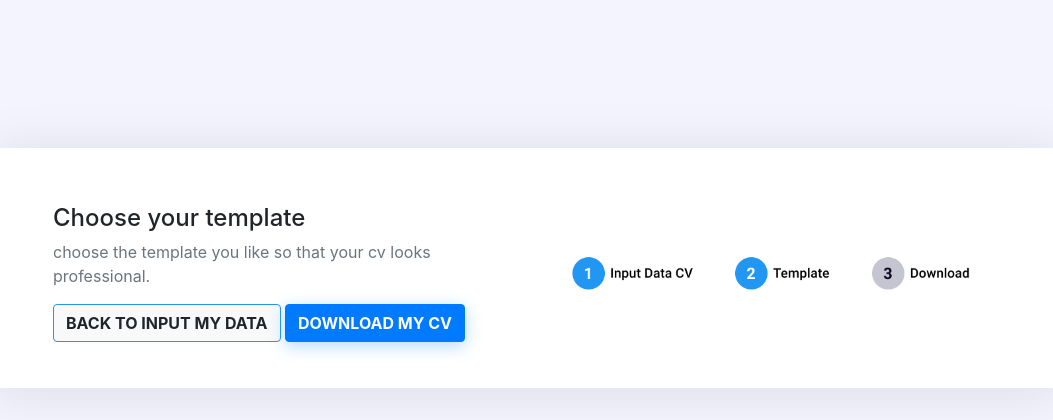
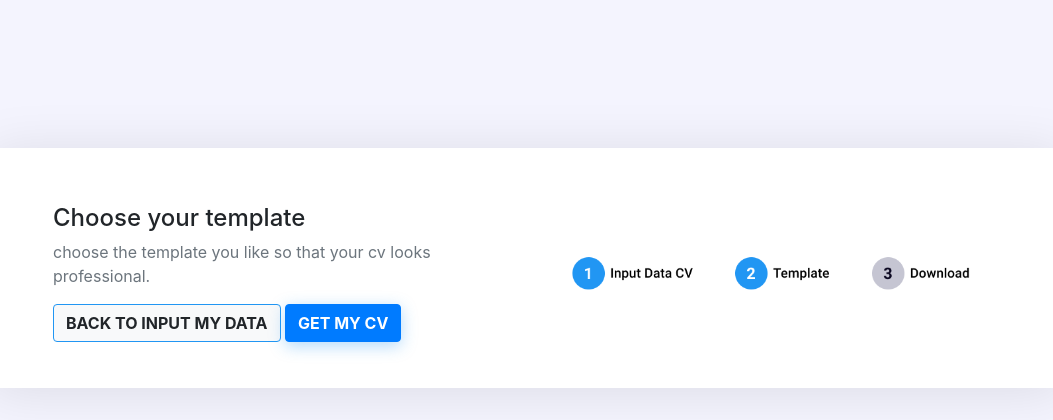
Before and after one commit to MAAF72/cv-generator-web, a Flask app: template app/templates/choose_template.html in a window 1280 px wide. Shown: the part 380-800 px from the top of the page, without its empty margins (113-1166 px from the left). Run offline with Flask 2, Linux system fonts and the light colour scheme; the template is opened without the code that fills it, so the values that code supplies are empty; parts of the project's set-up code (start-up, migrations or seed data) failed here and were passed over; some libraries are stand-ins or nearby versions.

Commit message:
change id and wording of get cv

```diff
--- a/app/static/js/form.js
+++ b/app/static/js/form.js
@@ -370,7 +370,6 @@ $(function() {
             readPhoto(this.files[0])
         } catch (err) {
             alert(err)
-            $('#photo').val('')
         }
 
     })
--- a/app/templates/choose_template.html
+++ b/app/templates/choose_template.html
@@ -33,7 +33,7 @@
                         <h5>Choose your template</h5>
                         <p class="text-secondary">choose the template you like so that your cv looks professional.</p>
                         <button type="button" class="btn btn-light text-uppercase font-weight-bolder" id="edit-cv">Back to input my data</button>
-                        <button type="button" class="btn btn-primary text-uppercase font-weight-bolder" id="download-cv">Download My CV</button>
+                        <button type="button" class="btn btn-primary text-uppercase font-weight-bolder" id="get-cv">Get My CV</button>
                     </div>
                 </div>
                 <div class="col-6 m-auto">
```
